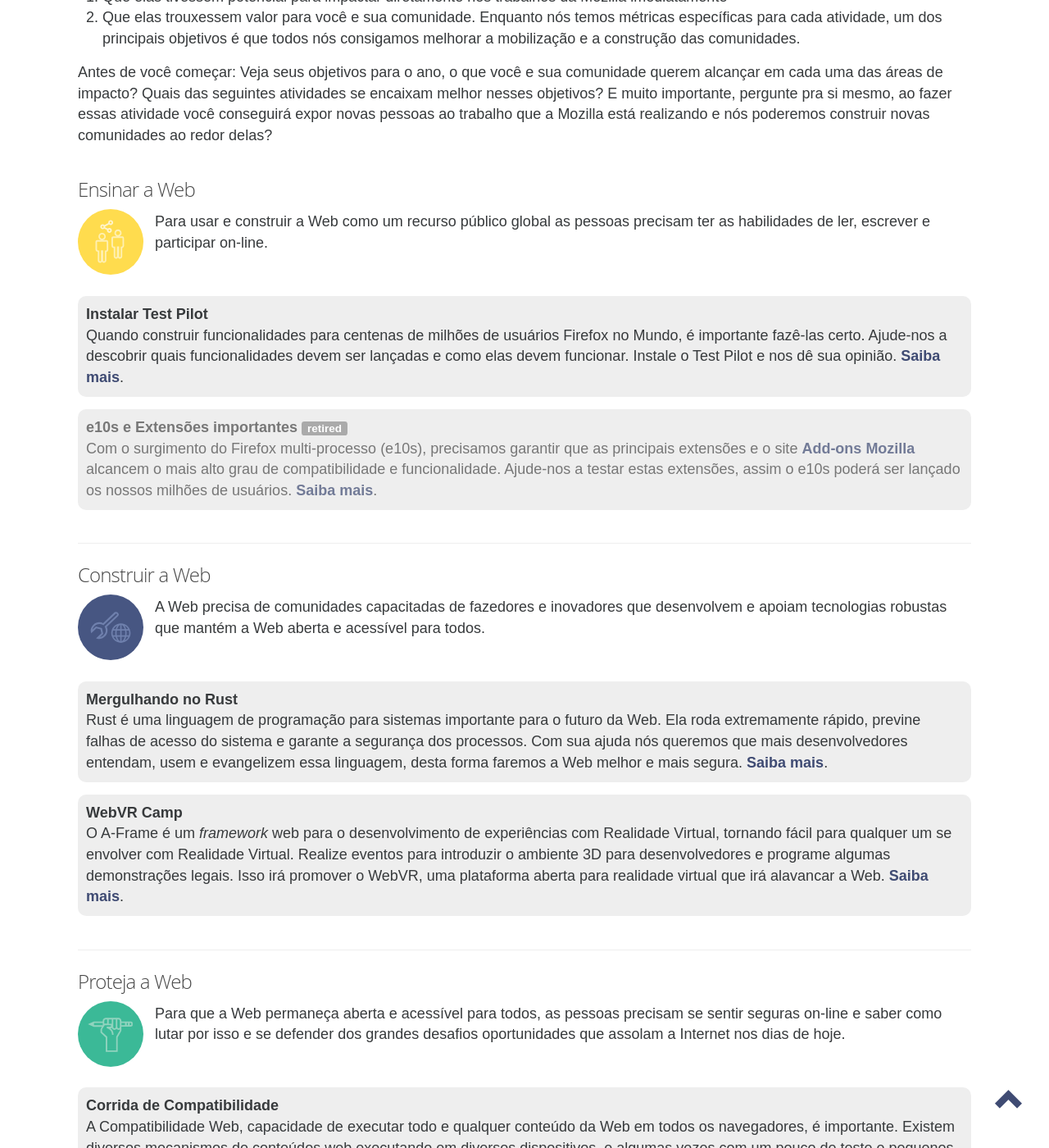
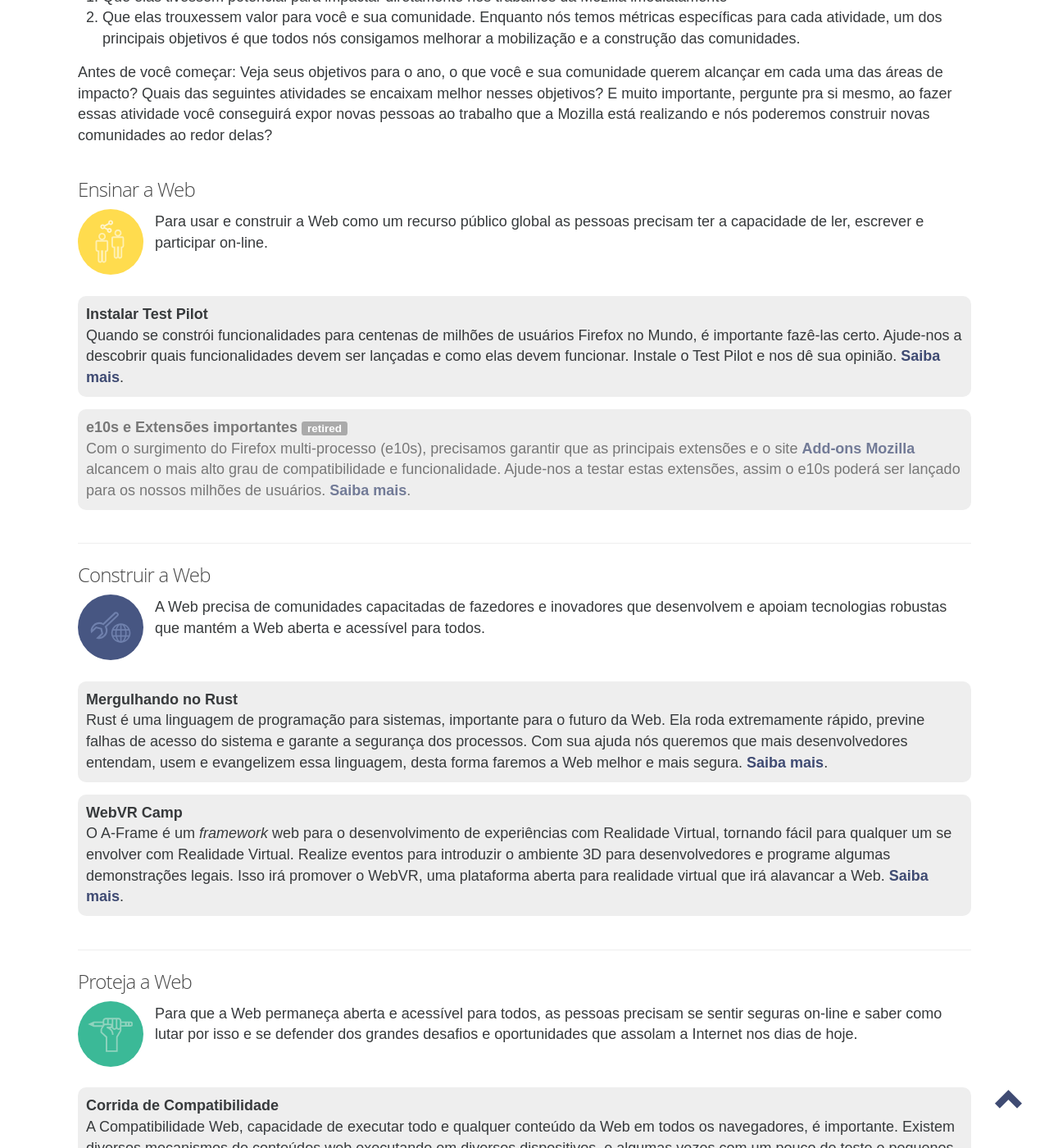
Before and after one commit to mozilla/activate.mozilla.community, a Jekyll site: the page built from _pages/pt/activities.md, in a window 1280 px wide and 1400 px high, scrolled down 219 px. Shown: the whole window at 82% size. Built offline with Jekyll 4.4.1, drawn with Linux system fonts in a browser that asks for light colours; some web fonts are replaced; some of the changed text lies outside the part shown.

```diff
--- a/_pages/pt/activities.md
+++ b/_pages/pt/activities.md
@@ -24,19 +24,19 @@
 
 <img src="/asserts/img/icon-teach.svg" alt="teach" class="left img-circle activity-img">
 
-Para usar e construir a Web como um recurso público global as pessoas precisam ter as habilidades de ler, escrever e participar on-line.
+Para usar e construir a Web como um recurso público global as pessoas precisam ter a capacidade de ler, escrever e participar on-line.
 
 {: .clear}
 _
 
 {: .activity}
 **Instalar Test Pilot**
-Quando construir funcionalidades para centenas de milhões de usuários Firefox no Mundo, é importante fazê-las certo. Ajude-nos a descobrir quais funcionalidades devem ser lançadas e como elas devem funcionar. Instale o Test Pilot e nos dê sua opinião.
+Quando se constrói funcionalidades para centenas de milhões de usuários Firefox no Mundo, é importante fazê-las certo. Ajude-nos a descobrir quais funcionalidades devem ser lançadas e como elas devem funcionar. Instale o Test Pilot e nos dê sua opinião.
 [Saiba mais](/pt/test-pilot/).
 
 {: .activity .text-muted}
 **e10s e Extensões importantes**
-Com o surgimento do Firefox multi-processo (e10s), precisamos garantir que as principais extensões e o site [Add-ons Mozilla](https://addons.mozilla.org/firefox/) alcancem o mais alto grau de compatibilidade e funcionalidade. Ajude-nos a testar estas extensões, assim o e10s poderá ser lançado os nossos milhões de usuários.
+Com o surgimento do Firefox multi-processo (e10s), precisamos garantir que as principais extensões e o site [Add-ons Mozilla](https://addons.mozilla.org/firefox/) alcancem o mais alto grau de compatibilidade e funcionalidade. Ajude-nos a testar estas extensões, assim o e10s poderá ser lançado para os nossos milhões de usuários.
 [Saiba mais](/pt/e10s-addons/).
 
 {: .clear}
@@ -58,7 +58,7 @@
 
 {: .activity}
 **Mergulhando no Rust**
-Rust é uma linguagem de programação para sistemas importante para o futuro da Web. Ela roda extremamente rápido, previne falhas de acesso do sistema e garante a segurança dos processos. Com sua ajuda nós queremos que mais desenvolvedores entendam, usem e evangelizem essa linguagem, desta forma faremos a Web melhor e mais segura.
+Rust é uma linguagem de programação para sistemas, importante para o futuro da Web. Ela roda extremamente rápido, previne falhas de acesso do sistema e garante a segurança dos processos. Com sua ajuda nós queremos que mais desenvolvedores entendam, usem e evangelizem essa linguagem, desta forma faremos a Web melhor e mais segura.
 [Saiba mais](/pt/rust-hack/).
 
 {: .activity}
@@ -78,7 +78,7 @@
 
 <img src="/asserts/img/icon-protect.svg" alt="protect" class="left img-circle activity-img">
 
-Para que a Web permaneça aberta e acessível para todos, as pessoas precisam se sentir seguras on-line e saber como lutar por isso e se defender dos grandes desafios oportunidades que assolam a Internet nos dias de hoje.
+Para que a Web permaneça aberta e acessível para todos, as pessoas precisam se sentir seguras on-line e saber como lutar por isso e se defender dos grandes desafios e oportunidades que assolam a Internet nos dias de hoje.
 
 {: .clear}
 _
```
Also changed, not shown: other parts of _pages/pt/activities.md (+1 -1 lines).
